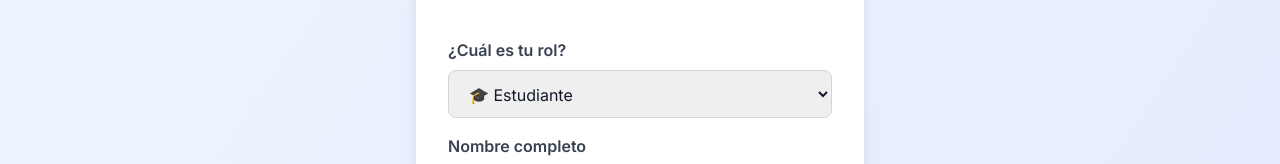
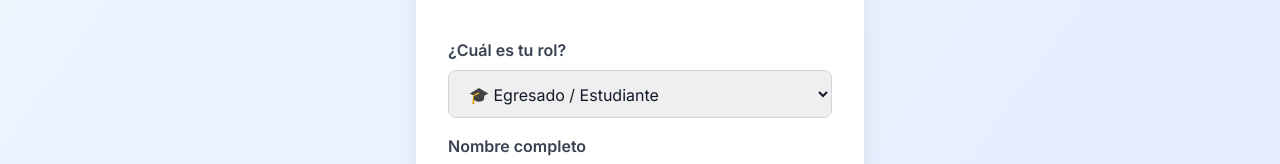
Before and after one commit to Betancourt-akm/-publientis, a React (Create React App) app in the folder frontend/: page /sign-up in a window 1280 px wide. Shown: the part 422-586 px from the top of the page. Built offline with nearby package versions, Linux system fonts and the light colour scheme; no server answers.

Commit message:
fix: unify roles across app - ORGANIZATION replaces VISITOR, update role.js and SignUp.jsx

```diff
--- a/frontend/src/pages/auth/SignUp.jsx
+++ b/frontend/src/pages/auth/SignUp.jsx
@@ -25,7 +25,7 @@ export default function SignUp() {
 
   // Obtener el role de la query string o por defecto STUDENT
   const paramRole = new URLSearchParams(search).get('role');
-  const validRoles = ['STUDENT', 'FACULTY', 'VISITOR'];
+  const validRoles = ['STUDENT', 'FACULTY', 'ORGANIZATION'];
   const initialRole = validRoles.includes(paramRole) ? paramRole : 'STUDENT';
 
   const [showPassword, setShowPassword] = useState(false);
@@ -245,9 +245,9 @@ export default function SignUp() {
                 className="w-full px-4 py-3 border border-gray-300 rounded-lg focus:ring-2 focus:ring-blue-500 focus:border-blue-500"
                 required
               >
-                <option value="STUDENT">🎓 Estudiante</option>
-                <option value="FACULTY">👨‍🏫 Facultad/Profesor</option>
-                <option value="VISITOR">👔 Empresa/Reclutador</option>
+                <option value="STUDENT">🎓 Egresado / Estudiante</option>
+                <option value="FACULTY">👨‍🏫 Docente / Facultad</option>
+                <option value="ORGANIZATION">🏢 Empresa / Institución</option>
               </select>
             </div>
 
```
Also changed, not shown: 1 other file (tests, documents, lock files or other folders).
